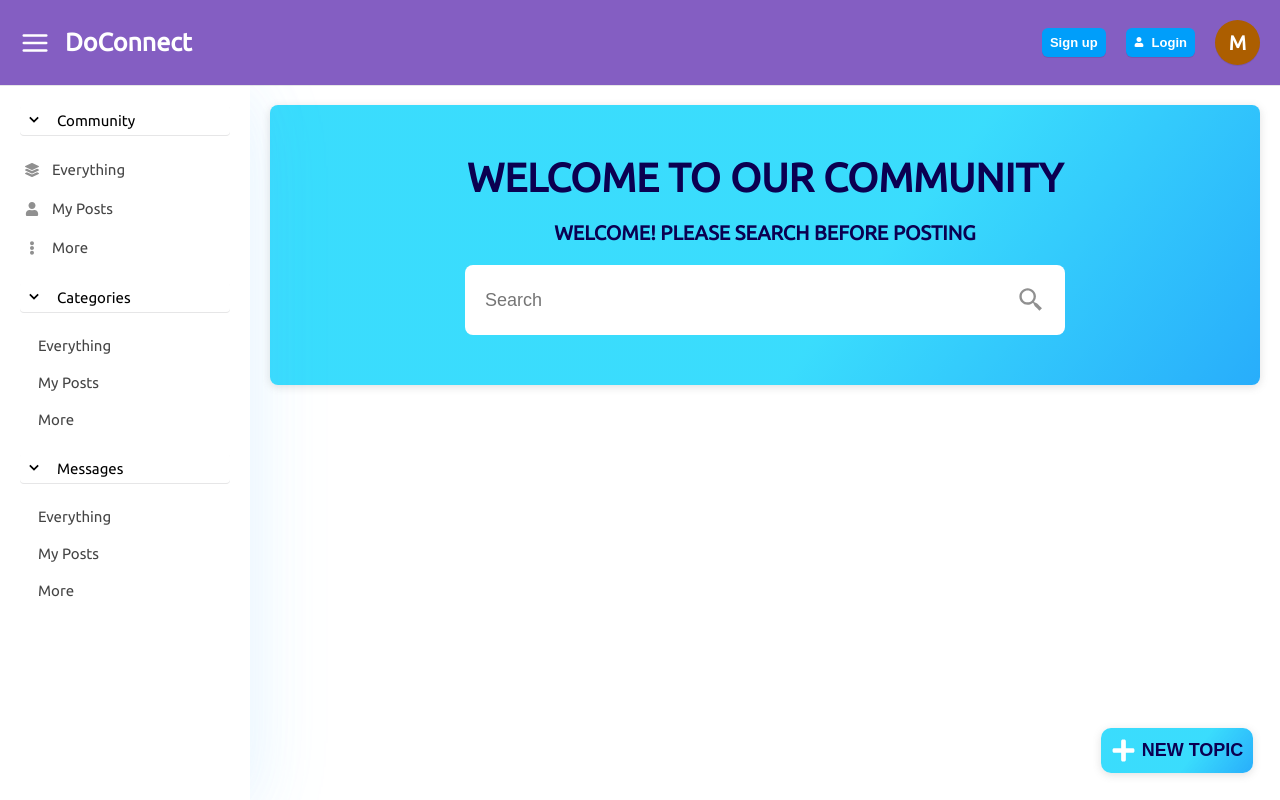
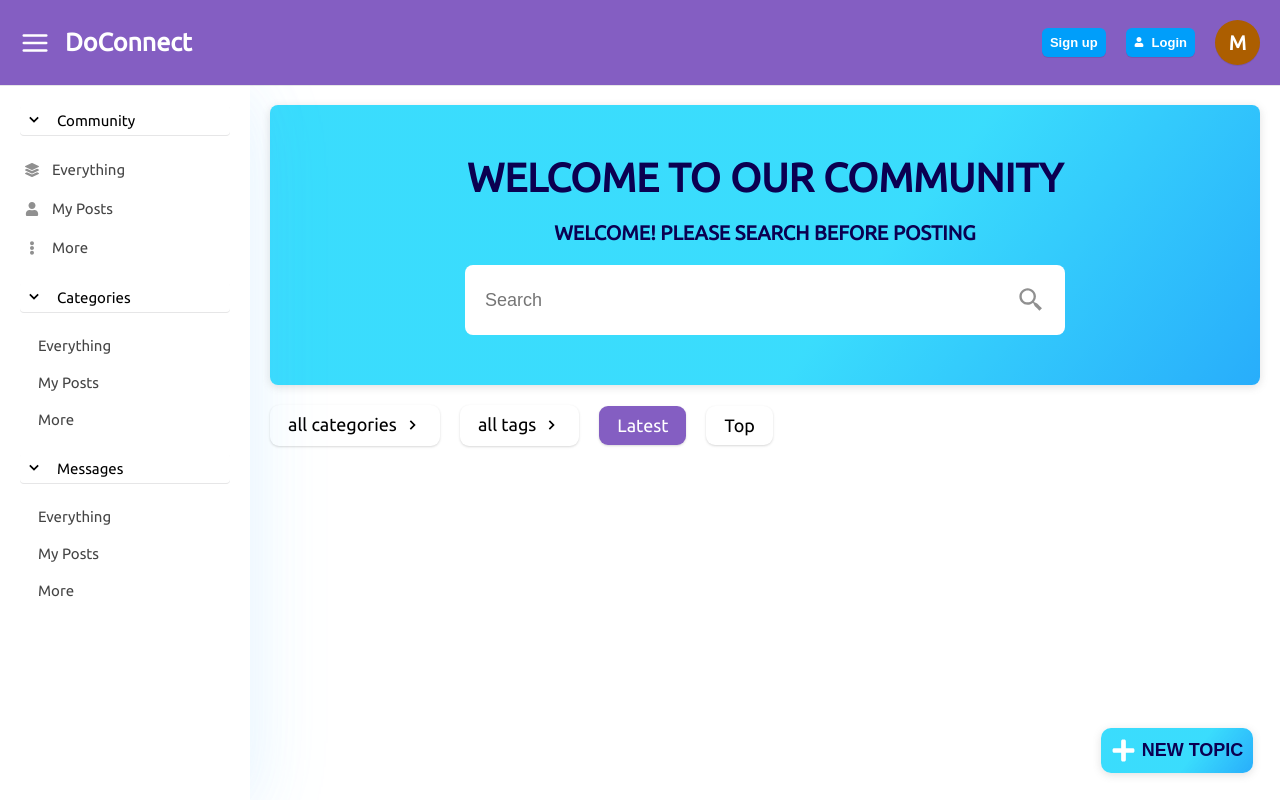
Before and after one commit to mhdZhHan/do-connect, a Next.js app in the folder client/: page / in a window 1280 px wide. Shown: the top 800 px of the page. Built offline with nearby package versions, Linux system fonts and the light colour scheme.

Commit message:
Add controls nav

```diff
--- a/client/app/page.js
+++ b/client/app/page.js
@@ -1,14 +1,17 @@
 import { Banner } from "@/components"
+import ListControls from "@/components/common/listControls/ListControls"
 
 export const metadata = {
-	title: 'Doc Connect | Home',
-	description: 'Doc Connect community',
+	title: 'DoConnect | Home',
+	description: 'DoConnect. A community for doctors',
 }
 
 export default function Home() {
 	return (
 		<section id="home">
 			<Banner />
+			<div className="separator"></div>
+			<ListControls />
 		</section>
 	)
 }
--- /dev/null
+++ b/client/components/common/listControls/ListControls.js
@@ -0,0 +1,31 @@
+import { BiChevronRight } from 'react-icons/bi'
+import styles from '@/styles/components/controls.module.scss'
+
+const ListControls = () => {
+    return (
+        <div className={styles.controlsContainer}>
+            <ul className={styles.controlsContainer__options}>
+                <li className={styles.controlsContainer__item}>
+                    <span className={styles.controlsContainer__label}>all categories</span>
+                    <span className={styles.controlsContainer__arrowIcon}>
+                        <BiChevronRight size={20} />
+                    </span>
+                </li>
+                <li className={styles.controlsContainer__item}>
+                    <span className={styles.controlsContainer__label}>all tags</span>
+                    <span className={styles.controlsContainer__arrowIcon}>
+                        <BiChevronRight size={20} />
+                    </span>
+                </li>
+                <li className={`${styles.controlsContainer__item} ${styles.hover} ${styles.active}`}>
+                    <span className={styles.controlsContainer__label}>Latest</span>
+                </li>
+                <li className={`${styles.controlsContainer__item} ${styles.hover}`}>
+                    <span className={styles.controlsContainer__label}>Top</span>
+                </li>
+            </ul>
+        </div>
+    )
+}
+
+export default ListControls
--- /dev/null
+++ b/client/styles/components/controls.module.scss
@@ -0,0 +1,47 @@
+@use '../variables' as *;
+
+.controlsContainer {
+    width: 100%;
+    .controlsContainer__options {
+        display: flex;
+        align-items: center;
+        .controlsContainer__item {
+            margin-right: 2rem;
+            padding: .7em 1.6rem;
+
+            border: .2rem dotted $white;
+            border-radius: .9rem;
+            background-color: $white;
+            box-shadow: $tocShadow;
+            cursor: pointer;
+
+            transition: all .3s ease-in;
+
+            display: flex;
+
+            &.hover {
+                &:hover {
+                    border-color: $main_color;
+                }
+            }
+
+            &.active {
+                background-color: $main_color;
+                color: $white;
+                border-color: $main_color;
+            }
+
+            &:last-child {
+                margin-right: 0;
+            }
+            .controlsContainer__label {
+                font-size: 1.8rem;
+                font-weight: 500;
+            }
+            .controlsContainer__arrowIcon {
+                margin-left: .5rem;
+                margin-top: 0.14rem;
+            }
+        }
+    }
+}
--- a/client/styles/global.scss
+++ b/client/styles/global.scss
@@ -47,6 +47,10 @@ html {
 body {
     font-family: 'Ubuntu', sans-serif;
     background-color: $white;
+}
+
+.separator {
+    margin: 2rem 0;
 }
 
 .layout__wrapper {
--- a/client/styles/variables.scss
+++ b/client/styles/variables.scss
@@ -33,5 +33,6 @@ $border: var(--border);
 $green:#00c9a7;
 
 $box_shadow_01: rgba(17, 17, 26, 0.1) 0px 1px 0px;
+$tocShadow: rgba(0, 0, 0, 0.1) 0px 1px 3px 0px, rgba(0, 0, 0, 0.06) 0px 1px 2px 0px;
 $card_shadow_01: rgba(99,99,99,.2) 0px 2px 8px 0px;
 $card_shadow_02: 0 8px 60px 0 rgba(103,151,255,.1),0 12px 90px 0 rgba(103, 237, 255, 0.1);
```
Also changed, not shown: client/components/common/Controls.js (deleted).
